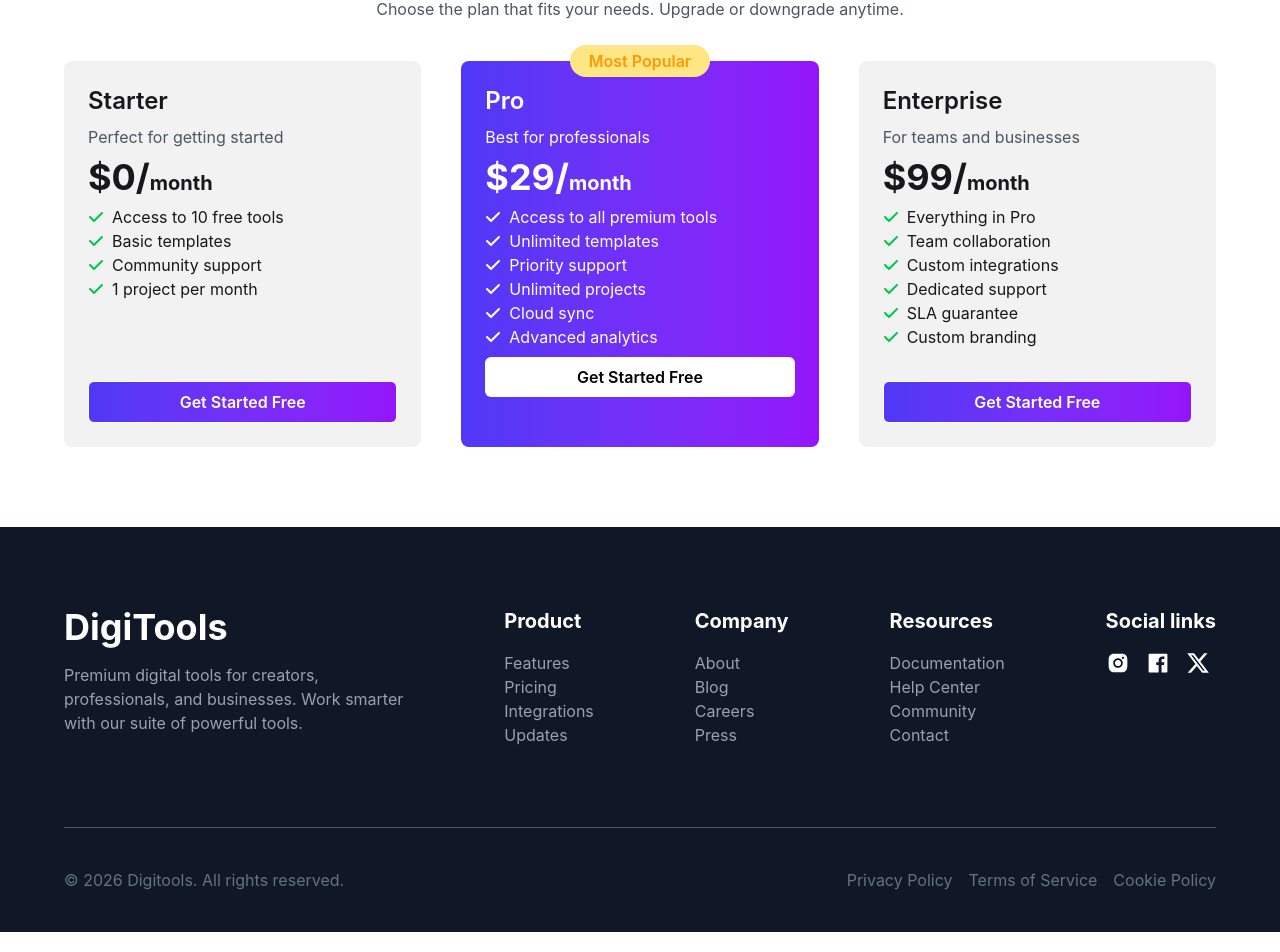
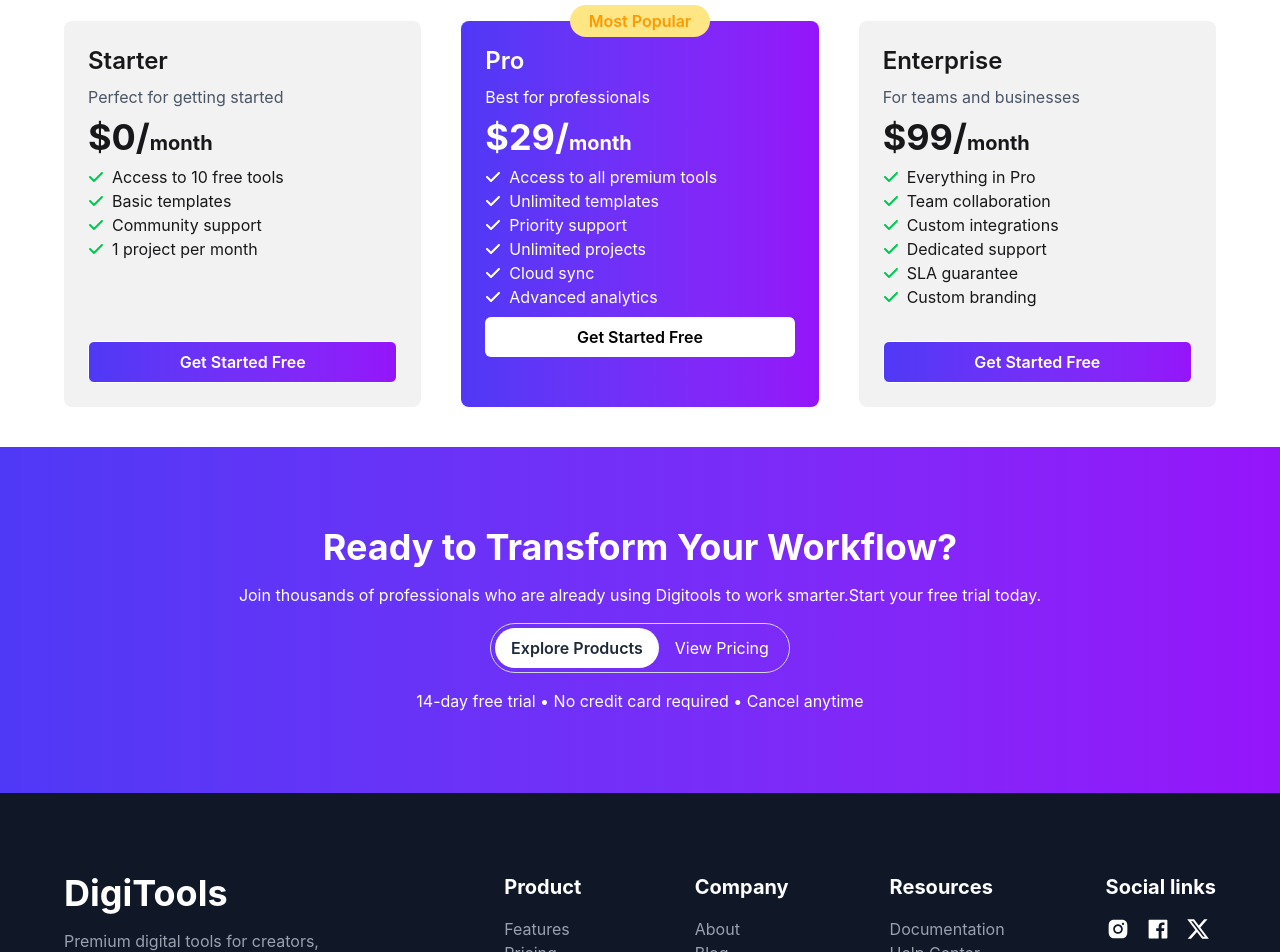
Before and after one commit to mdmizanurrahman5215/Digital-Tool-Shop, a React (Vite) app: page / in a window 1280 px wide. Shown: the part 3938-4890 px from the top of the page. Built offline with nearby package versions, Linux system fonts and the light colour scheme.

Commit message:
add workflow section

```diff
--- a/src/App.jsx
+++ b/src/App.jsx
@@ -7,6 +7,7 @@
 import Step from "./components/Step";
 import Footer from "./layout/Footer";
 import Header from "./layout/Header";
+import WorkFlow from "./components/WorkFlow";
 
 function App() {
   const [cart, setCart] = useState([]);
@@ -19,6 +20,7 @@
       <PremiumTools setCart={setCart} cart={cart} />
       <Step />
       <Pricing />
+      <WorkFlow />
       <Footer />
     </>
   );
--- a/src/components/Banner.jsx
+++ b/src/components/Banner.jsx
@@ -1,15 +1,16 @@
 import React from "react";
 import play from "../assets/play.png";
 import bannerImg from "../assets/banner.png";
+
 
 const Banner = () => {
   return (
     <>
       <div>
-        <div className="container mx-auto grid  md:grid-cols-2 items-center justify-between py-20 gap-10 ">
+        <div className="container mx-auto grid  md:grid-cols-2 items-center justify-between py-10 md:py-20 gap-10 ">
           <div className="left space-y-4 ">
             {/* header section  */}
-            <div className="w-fit px-4 py-1 flex items-center gap-2 rounded-full bg-[#E1E7FF]">
+            <div className="w-fit px-4 py-1 flex items-center gap-2 rounded-full bg-[#E1E7FF] mx-auto md:mx-0">
               <div className="animate-pulse transition-linear border-2 p-[1px] shadow-[0px_4px_10px_rgba(0,0,0,0.2)] rounded-full border-[#6C63FF]">
                 <div className="w-2 h-2 bg-[#6C63FF] rounded-full"></div>
               </div>
--- a/src/components/Pricing.jsx
+++ b/src/components/Pricing.jsx
@@ -3,8 +3,8 @@
 const Pricing = () => {
   return (
     <div>
-      <div className="container mx-auto  flex flex-col items-center justify-center py-20 gap-10">
-        <div>
+      <div className="container mx-auto  flex flex-col items-center justify-center py-10 gap-10">
+        <div className="text-center">
           <h1 className="text-4xl font-semibold">
             Simple, Transparent Pricing
           </h1>
--- a/src/components/WorkFlow.jsx
+++ b/src/components/WorkFlow.jsx
@@ -1,9 +1,37 @@
-import React from 'react'
+import React, { useState } from 'react'
 
 const WorkFlow = () => {
+  const [toggle,setToggle]=useState("Explore Products")
   return (
-    <div>
+    <div className='gradient text-white'>
+        <div>
+        <div className="container mx-auto flex flex-col items-center justify-center  gap-4 py-20">
+          <h1 className="text-4xl font-bold text-center">
+           Ready to Transform Your Workflow?
+          </h1>
+          <p className="text-center">
+          Join thousands of professionals who are already using Digitools to work smarter.Start your free trial today.
+          </p>
 
+          <div className="border p-1 rounded-full border-gray-300 flex items-center justify-center">
+            <button
+              onClick={() => setToggle("Explore Products")}
+              className={`px-4 py-2 rounded-full ${toggle === "Explore Products" ? "bg-white text-gray-800 font-semibold" : "text-white "}`}
+            >
+             Explore Products
+            </button>
+            <button
+              onClick={() => setToggle("View Pricing")}
+              className={`px-4 py-2 rounded-full ${toggle === "View Pricing" ? "bg-white text-gray-800 font-semibold" : "text-white "}`}
+            >
+           View Pricing
+            </button>
+          </div>
+          <p className='text-center'>14-day free trial • No credit card required • Cancel anytime</p>
+
+
+        </div>
+      </div>
     </div>
   )
 }
```
